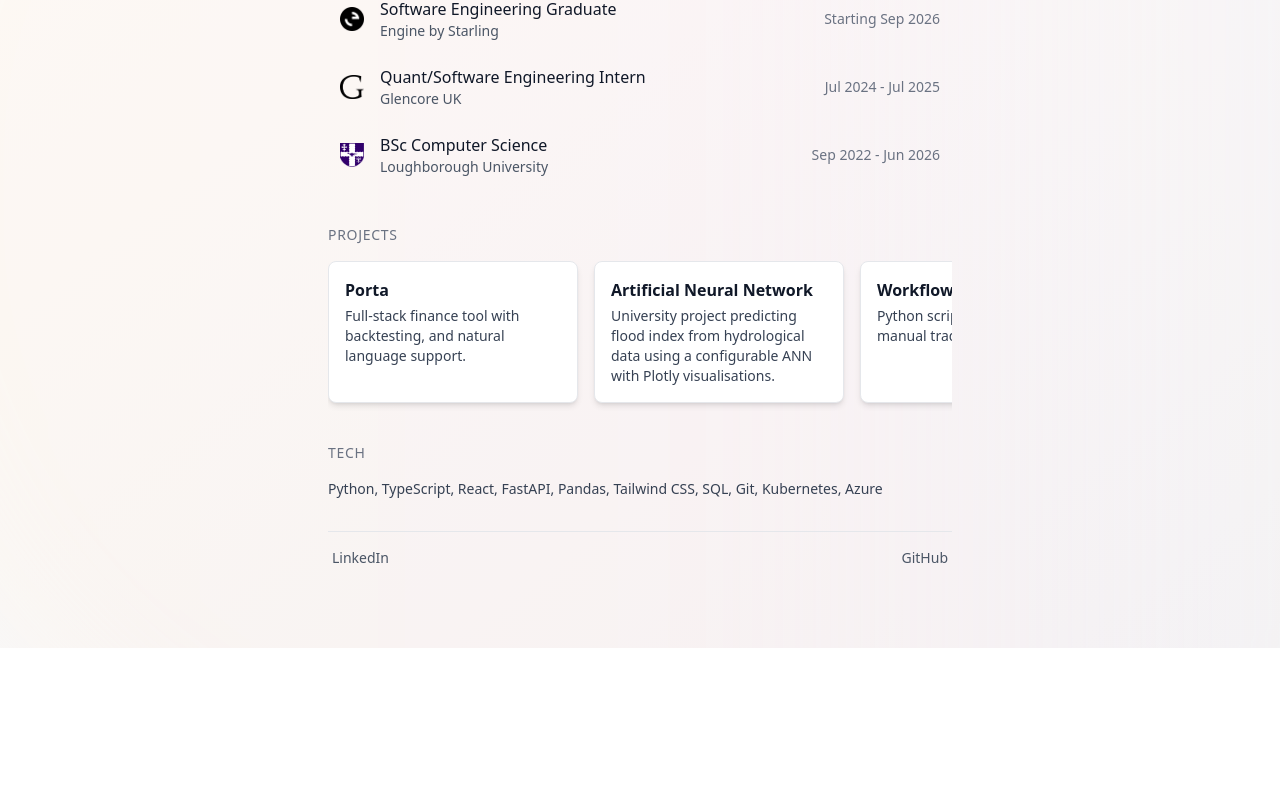
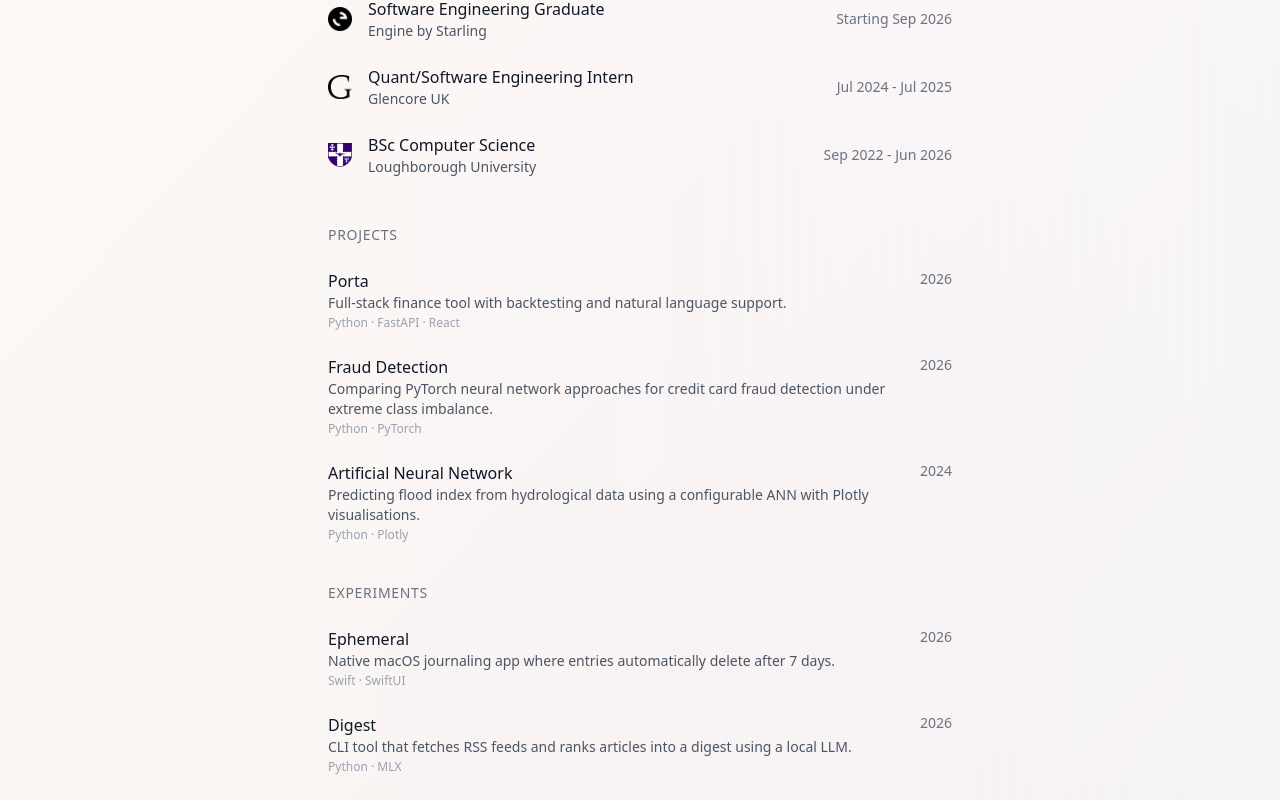
Before and after one commit to domparsons/domparsons, a React (Vite) app: page / in a window 1280 px wide. Shown: the part 340-1140 px from the top of the page. Before the commit the page ends 988 px from the top, so only its background shows below. Built offline with nearby package versions, Linux system fonts and the light colour scheme.

Commit message:
projects udpate

```diff
--- a/src/App.tsx
+++ b/src/App.tsx
@@ -70,52 +70,50 @@ function App() {
               <h2 className="text-sm uppercase text-gray-500 tracking-wider mb-4">
                 Projects
               </h2>
-              <div className="flex space-x-4 overflow-x-auto pb-2 scrollbar-none">
-                <a
+              <div className="space-y-2">
+                <ProjectItem
+                  name="Porta"
+                  description="Full-stack finance tool with backtesting and natural language support."
                   href="https://portfolio.domparsons.com"
-                  target="_blank"
-                  rel="noopener noreferrer"
-                  className="min-w-[250px] bg-white shadow-md rounded-md p-4 border border-gray-200 block hover:shadow-lg transition"
-                >
-                  <h3 className="font-semibold text-gray-900 mb-1">Porta</h3>
-                  <p className="text-gray-700 text-sm">
-                    Full-stack finance tool with backtesting, and natural
-                    language support.
-                  </p>
-                </a>
+                  year="2026"
+                  tags={["Python", "FastAPI", "React"]}
+                />
+                <ProjectItem
+                  name="Fraud Detection"
+                  description="Comparing PyTorch neural network approaches for credit card fraud detection under extreme class imbalance."
+                  href="https://github.com/domparsons/fraud-detection-neural-networks"
+                  year="2026"
+                  tags={["Python", "PyTorch"]}
+                />
+                <ProjectItem
+                  name="Artificial Neural Network"
+                  description="Predicting flood index from hydrological data using a configurable ANN with Plotly visualisations."
+                  href="https://github.com/domparsons/artificial-neural-network"
+                  year="2024"
+                  tags={["Python", "Plotly"]}
+                />
+              </div>
+            </section>
 
-                <a
-                  href="https://github.com/domparsons/artificial-neural-network"
-                  target="_blank"
-                  rel="noopener noreferrer"
-                  className="min-w-[250px] bg-white shadow-md rounded-md p-4 border border-gray-200 block hover:shadow-lg transition"
-                >
-                  <h3 className="font-semibold text-gray-900 mb-1">
-                    Artificial Neural Network
-                  </h3>
-                  <p className="text-gray-700 text-sm">
-                    University project predicting flood index from hydrological
-                    data using a configurable ANN with Plotly visualisations.
-                  </p>
-                </a>
-
-                <div className="min-w-[250px] bg-white shadow-md rounded-md p-4 border border-gray-200">
-                  <h3 className="font-semibold text-gray-900  mb-1">
-                    Workflow Automation
-                  </h3>
-                  <p className="text-gray-700 text-sm">
-                    Python scripts automating manual trading desk workflows.
-                  </p>
-                </div>
-
-                <div className="min-w-[250px] bg-white shadow-md rounded-md p-4 border border-gray-200">
-                  <h3 className="font-semibold text-gray-900  mb-1">
-                    Analytics Add-in
-                  </h3>
-                  <p className="text-gray-700 text-sm">
-                    OfficeJS add-in with integrated auth.
-                  </p>
-                </div>
+            <section>
+              <h2 className="text-sm uppercase text-gray-500 tracking-wider mb-4">
+                Experiments
+              </h2>
+              <div className="space-y-2">
+                <ProjectItem
+                  name="Ephemeral"
+                  description="Native macOS journaling app where entries automatically delete after 7 days."
+                  href="https://github.com/domparsons/Ephemeral"
+                  year="2026"
+                  tags={["Swift", "SwiftUI"]}
+                />
+                <ProjectItem
+                  name="Digest"
+                  description="CLI tool that fetches RSS feeds and ranks articles into a digest using a local LLM."
+                  href="https://github.com/domparsons/digest"
+                  year="2026"
+                  tags={["Python", "MLX"]}
+                />
               </div>
             </section>
 
@@ -176,7 +174,7 @@ const WorkItem = ({
   return (
     <div
       onClick={() => description && setIsOpen(!isOpen)}
-      className={`rounded-xl px-3 py-2 transition ${description ? "cursor-pointer" : ""} ${isOpen ? "bg-gray-200" : description ? "hover:bg-gray-200" : ""}`}
+      className={`rounded-xl px-3 py-2 -mx-3 transition ${description ? "cursor-pointer" : ""} ${isOpen ? "bg-gray-200" : description ? "hover:bg-gray-200" : ""}`}
     >
       <div className="flex justify-between items-center w-full">
         <div className="flex items-center space-x-4">
@@ -206,4 +204,32 @@ const WorkItem = ({
   );
 };
 
+const ProjectItem = ({
+  name,
+  description,
+  href,
+  year,
+  tags,
+}: {
+  name: string;
+  description: string;
+  href: string;
+  year: string;
+  tags: string[];
+}) => (
+  <a
+    href={href}
+    target="_blank"
+    rel="noopener noreferrer"
+    className="flex justify-between items-start rounded-xl px-3 py-2 -mx-3 hover:bg-gray-200 transition"
+  >
+    <div>
+      <p className="text-gray-900 font-medium">{name}</p>
+      <p className="text-gray-600 text-sm">{description}</p>
+      <p className="text-gray-400 text-xs mt-0.5">{tags.join(" · ")}</p>
+    </div>
+    <p className="text-gray-500 text-sm whitespace-nowrap ml-4">{year}</p>
+  </a>
+);
+
 export default App;
```
Also changed, not shown: 1 other file (tests, documents, lock files or other folders).
